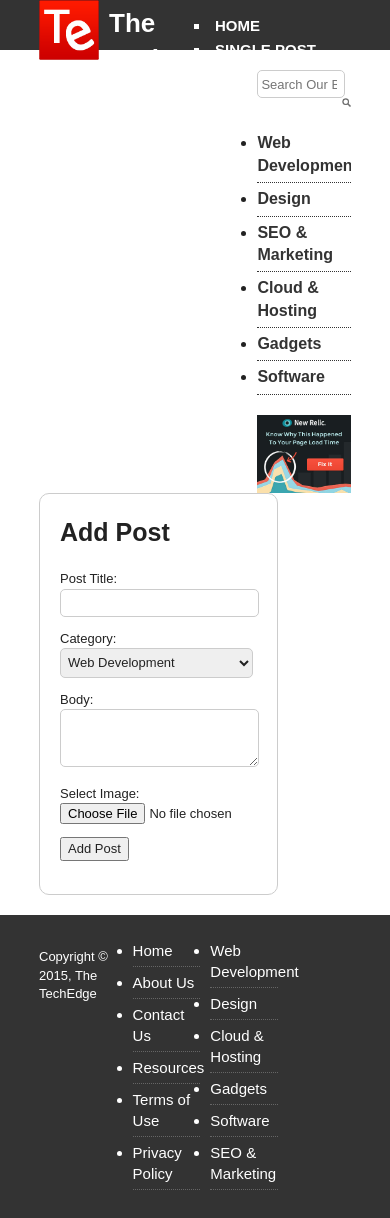
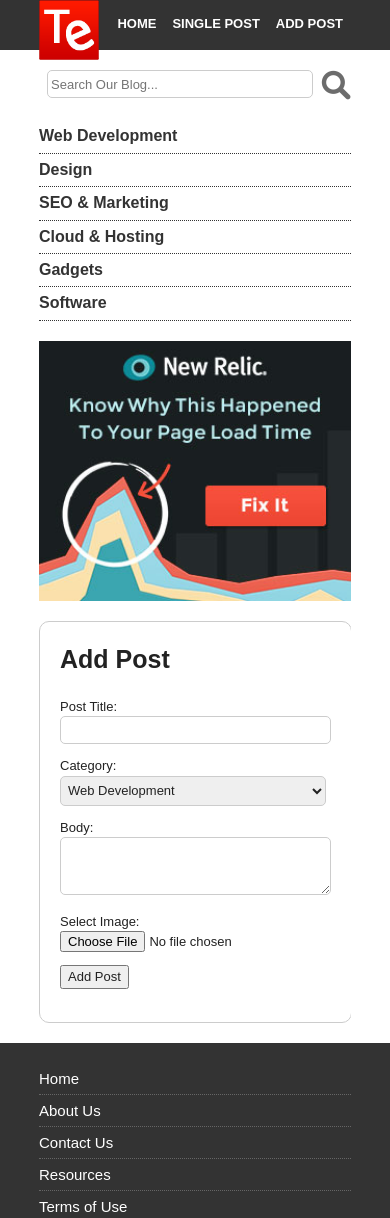
Before and after one commit to paramaxproduction/HTML5-Blog-Front-End-Demo, a plain HTML site: page add-post.html in a window 390 px wide. Shown: the top 1218 px of the page. Drawn offline with nearby package versions, Linux system fonts and the light colour scheme.

Commit message:
Added Responsive Layout 2015-08-10
Project finished!

```diff
--- a/css/main.css
+++ b/css/main.css
@@ -212,6 +212,7 @@ article .readmore:hover {
 
 .ad img {
     width: 100%;
+    margin-bottom: 20px;
 }
 
 #main-footer {
@@ -294,7 +295,7 @@ article .readmore:hover {
     width: 97%;
 }
 
-.add-form input[type="text"]{
+.add-form input[type="text"] {
     border: #ccc 1px solid;
     border-radius: 5px;
     height: 20px;
@@ -302,7 +303,7 @@ article .readmore:hover {
     width: 97%;
 }
 
-.add-form select{
+.add-form select {
     border: #ccc 1px solid;
     border-radius: 5px;
     height: 30px;
@@ -310,7 +311,7 @@ article .readmore:hover {
     width: 98%;
 }
 
-.add-form textarea{
+.add-form textarea {
     border: #ccc 1px solid;
     border-radius: 5px;
     height: 50px;
@@ -323,7 +324,50 @@ article .readmore:hover {
    Media Queries
    ========================================================================== */
 
-@media only screen and (min-width: 35em) {}
+@media only screen and (max-width: 900px) {
+    #branding h1 {
+        display: none;
+    }
+    #branding {
+        width: 20%;
+    }
+    #main-nav {
+        width: 80%;
+    }
+    #content {
+        float: none;
+        width: 89%;
+    }
+    #sidebar {
+        float: none;
+        width: 100%;
+    }
+    #main-footer .footer-left, #main-footer .footer-right {
+        float: none;
+        width: 100%;
+    }
+    #main-footer .footer-nav {
+        float: none;
+        width: 100%;
+    }
+    #main-footer .copy {
+        text-align: center;
+    }
+}
+
+@media only screen and (max-width: 580px) {
+    #main-nav li {
+        padding: 3px 3px 0 3px;
+        margin: 0 5px;
+        font-size: 13px;
+        list-style: none;
+    }
+
+    #content {
+        float: none;
+        width: 87%;
+    }
+}
 
 @media print, (-o-min-device-pixel-ratio: 5/4), (-webkit-min-device-pixel-ratio: 1.25), (min-resolution: 120dpi) {}
 
```
